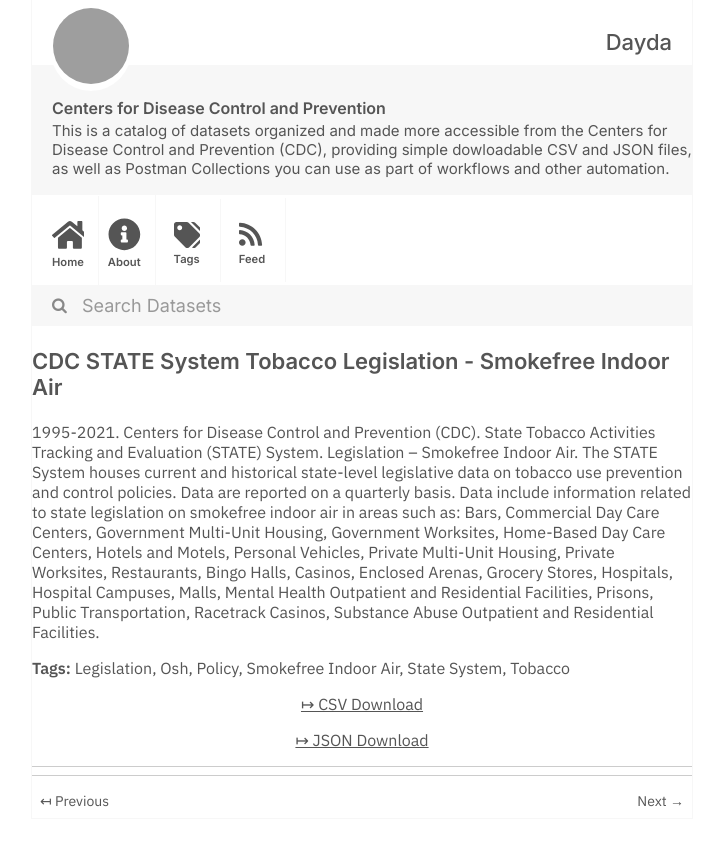
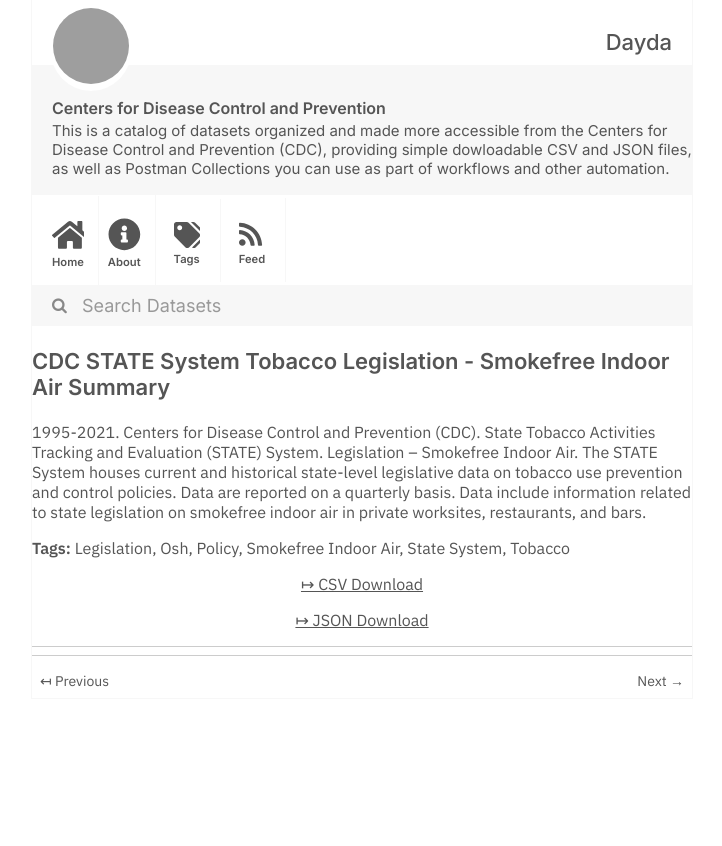
Before and after one commit to dayda-entities/centers-for-disease-control-and-prevention, a Jekyll site: the page built from _posts/2020-11-12-cdc-state-system-tobacco-legis.md, in a window 1280 px wide, cut to the strip 0-846 px from the top of the page. Shown: the whole strip, without its empty margins (278-1000 px from the left). Built offline with Jekyll 4.4.1, drawn with Linux system fonts in a browser that asks for light colours; grey boxes are pictures that could not be loaded.

Commit message:
Publish Data

```diff
--- a/_posts/2020-11-12-cdc-state-system-tobacco-legis.md
+++ b/_posts/2020-11-12-cdc-state-system-tobacco-legis.md
@@ -1,7 +1,7 @@
 ---
-title: CDC STATE System Tobacco Legislation - Smokefree Indoor Air
-created: '2020-11-12T12:12:40.222543'
-modified: '2021-04-21T19:12:11.738933'
+title: CDC STATE System Tobacco Legislation - Smokefree Indoor Air Summary
+created: '2020-11-12T12:12:38.122480'
+modified: '2021-04-21T19:11:58.035280'
 state: active
 type: dataset
 tags:
@@ -12,9 +12,9 @@ tags:
   - State System
   - Tobacco
 groups: []
-csv_url: 'https://data.cdc.gov/api/views/32fd-hyzc/rows.csv?accessType=DOWNLOAD'
-json_url: 'https://data.cdc.gov/api/views/32fd-hyzc/rows.json?accessType=DOWNLOAD'
+csv_url: 'https://data.cdc.gov/api/views/2snk-eav4/rows.csv?accessType=DOWNLOAD'
+json_url: 'https://data.cdc.gov/api/views/2snk-eav4/rows.json?accessType=DOWNLOAD'
 layout: post
 
 ---
-1995-2021. Centers for Disease Control and Prevention (CDC).  State Tobacco Activities Tracking and Evaluation (STATE) System. Legislation – Smokefree Indoor Air. The STATE System houses current and historical state-level legislative data on tobacco use prevention and control policies. Data are reported on a quarterly basis. Data include information related to state legislation on smokefree indoor air in areas such as: Bars, Commercial Day Care Centers, Government Multi-Unit Housing, Government Worksites, Home-Based Day Care Centers, Hotels and Motels, Personal Vehicles, Private Multi-Unit Housing, Private Worksites, Restaurants, Bingo Halls, Casinos, Enclosed Arenas, Grocery Stores, Hospitals, Hospital Campuses, Malls, Mental Health Outpatient and Residential Facilities, Prisons, Public Transportation, Racetrack Casinos, Substance Abuse Outpatient and Residential Facilities.
+1995-2021. Centers for Disease Control and Prevention (CDC). State Tobacco Activities Tracking and Evaluation (STATE) System. Legislation – Smokefree Indoor Air. The STATE System houses current and historical state-level legislative data on tobacco use prevention and control policies. Data are reported on a quarterly basis. Data include information related to state legislation on smokefree indoor air in private worksites, restaurants, and bars.
```
